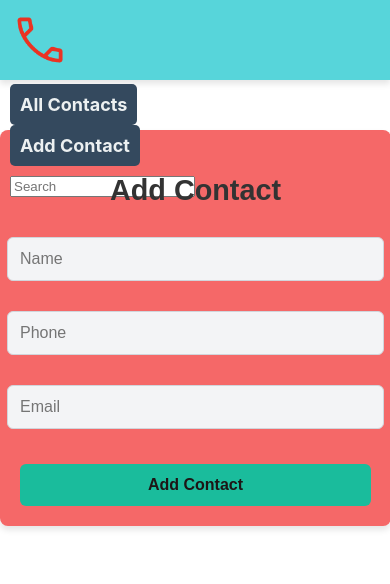
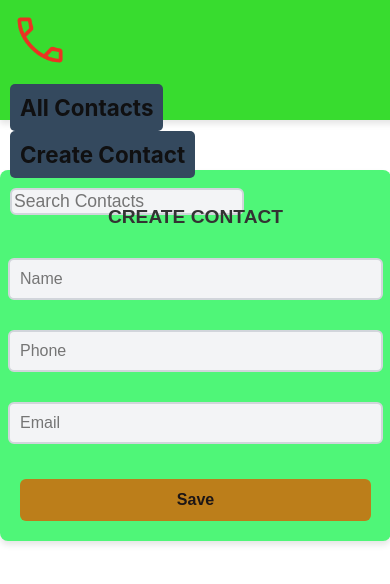
Before and after one commit to MithunM20/CONTACTapp_MERN, a React (Create React App) app in the folder frontend/: page /addContact in a window 390 px wide. Shown: the top 584 px of the page. Built offline with nearby package versions, Linux system fonts and the light colour scheme; no server answers.

Commit message:
search function added and changed some styles

```diff
--- a/frontend/public/index.html
+++ b/frontend/public/index.html
@@ -24,7 +24,7 @@
       work correctly both with client-side routing and a non-root public URL.
       Learn how to configure a non-root public URL by running `npm run build`.
     -->
-    <title>React App</title>
+    <title>Contact Management</title>
   </head>
   <body>
     <noscript>You need to enable JavaScript to run this app.</noscript>
--- a/frontend/src/App.js
+++ b/frontend/src/App.js
@@ -10,6 +10,7 @@ import ContactDetails from './components/ContactDetails';
 function App(){
   const [contacts,setContacts]=useState([]);
   const [editContact,setEditContact]=useState(null);
+  const [searchTerm,setSearchTerm]=useState('');
 
   useEffect(()=>{
     fetchContacts();
@@ -57,6 +58,10 @@ function App(){
     }
   };
 
+  const filteredContacts=contacts.filter((contact)=>{
+    return contact.name.toLowerCase().includes(searchTerm.toLowerCase());
+  });
+
   return(
     <div className='container'>
       <Router>
@@ -64,9 +69,11 @@ function App(){
             <Routes>
               <Route path='/'
                 element={<ContactDashboard
-                          contacts={contacts}
+                          contacts={filteredContacts}
                           deleteContact={deleteContact}
-                          onEdit={handleEdit} />}
+                          onEdit={handleEdit}
+                          setSearchTerm={setSearchTerm}
+                          />}
               />
 
               <Route path='/addContact'
--- a/frontend/src/ContactDetails.css
+++ b/frontend/src/ContactDetails.css
@@ -14,7 +14,7 @@
     color: #333333;
     margin-bottom: 20px;
     text-align: center;
-    font-size: 1.8rem;
+    font-size: 1.3rem;
     border-bottom: 2px solid #bc1a42;
     padding-bottom: 10px;
 }
--- a/frontend/src/ContactForm.css
+++ b/frontend/src/ContactForm.css
@@ -1,6 +1,6 @@
 .contact-form-container {
     font-family: 'Arial', sans-serif;
-    background-color: #f56868;
+    background-color: #4ff678;
     max-width: 500px;
     width: 90%;
     margin: 50px auto;
@@ -13,23 +13,23 @@
 .contact-form-container h2{
   color: #333333;
   margin-bottom: 20px;
-  font-size: 1.8rem;
+  font-size: 1.2rem;
 }
 
 .contact-form-container form input{
   width: 100%;
-  padding: 12px;
+  padding: 10px;
   margin: 10px 0;
-  border: 1px solid #d1d5db;
+  border: 2px solid #d1d5db;
   border-radius: 6px;
   font-size: 1rem;
-  color: #4b5563;
+  color: #282d35;
   background-color: #f3f4f6;
   transition: all 0.3s ease;
 }
 
 .contact-form-container form input:focus {
-  border-color: #1abc9c;
+  border-color: #bc1a1a;
   background-color: #ffffff;
   outline: none;
   box-shadow: 0 0 8px rgba(26, 188, 156, 0.2);
@@ -42,7 +42,7 @@
   border-radius: 6px;
   font-size: 1rem;
   font-weight: bold;
-  background-color: #1abc9c;
+  background-color: #bc7e1a;
   color: #1d1616;
   cursor: pointer;
   transition: all 0.3s ease;
--- a/frontend/src/ContactList.css
+++ b/frontend/src/ContactList.css
@@ -1,13 +1,10 @@
 
-h1{
-    text-align: center;
-    margin-top: 70px;
-}
+
 .contact-card {
   display: flex;
   justify-content: space-between;
   align-items: center;
-  border: 2px solid #e0e0e0;
+  border: 5px solid #e0e0e0;
   padding: 15px 20px;
   margin: 15px auto;
   border-radius: 12px;
@@ -22,12 +19,10 @@ h1{
   box-shadow: 0 8px 16px rgba(0, 0, 0, 0.2);
 }
 
-
-
 .contact-card h2 {
   color: #2c3e50;
   margin: 0;
-  font-size: 1.5rem;
+  font-size: 1.3rem;
   font-weight: bold;
 }
 
@@ -38,7 +33,7 @@ h1{
 }
 
 .contact-card h2 a:hover {
-  color: #34db71;
+  color: #7734db;
 }
 
 
@@ -60,7 +55,6 @@ h1{
   opacity: 0.8;
 }
 
-
 .buttons img {
   width: 35px;
   height: 35px;
--- a/frontend/src/Navbar.css
+++ b/frontend/src/Navbar.css
@@ -3,9 +3,9 @@
   display: flex;
   justify-content: space-between;
   align-items: center;
-  background-color: #57d5da;
+  background-color: #38dc2f;
   padding: 10px 20px;
-  height: 60px;
+  height: 100px;
   box-shadow: 0 4px 6px rgba(0, 0, 0, 0.1);
 }
 
@@ -34,24 +34,31 @@
 }
 .navbar-menu li a{
     text-decoration: none;
-    color: #ecf0f1;
+    color: #101011;
     font-weight: bold;
-    font-size: large;
+    font-size: 1.4rem;
     width: 100%;
-    padding: 10px;
+    padding: 20px;
 }
 
 .navbar-menu li a:hover{
     color: #f31149;
 }
 
-.navbar-right {
+.navbar-right input{
     display: flex;
     align-items: center;
+    border: 2px solid #d1d5db;
+    border-radius: 6px;
+    font-size: 1.1rem;
+    color: #3c444f;
+    background-color: #f3f4f6;
+    transition: all 0.3s ease;
 }
 
 @media (max-width: 768px) {
   .navbar {
+    width: 100%;
     display: flex;
     flex-direction: column;
     align-items: flex-start;
--- a/frontend/src/components/ContactDashboard.jsx
+++ b/frontend/src/components/ContactDashboard.jsx
@@ -3,13 +3,13 @@ import { useNavigate } from "react-router-dom";
 import Navbar from "./NavBar";
 import ContactList from "./ContactList";
 
-const ContactDashboard=({contacts,deleteContact,onEdit})=>{
+const ContactDashboard=({contacts,deleteContact,onEdit,setSearchTerm})=>{
 
   const navigate=useNavigate();
 
   return(
     <div>
-      <Navbar/>
+      <Navbar setSearchTerm={setSearchTerm}/>
       <ContactList
         contacts={contacts}
         deleteContact={deleteContact}
--- a/frontend/src/components/ContactForm.jsx
+++ b/frontend/src/components/ContactForm.jsx
@@ -30,8 +30,7 @@ const ContactForm=({addOrUpdateContact,editContact})=>{
     <div>
       <Navbar/>
       <div className="contact-form-container">
-
-      <h2>{editContact? 'Edit Contact' : 'Add Contact'}</h2>
+        <h2>{editContact? 'EDIT CONTACT' : 'CREATE CONTACT'}</h2>
         <form onSubmit={handleSubmit}>
           <input type="text" placeholder="Name" value={name} onChange={(e)=>setName(e.target.value)} required />
 
@@ -40,7 +39,7 @@ const ContactForm=({addOrUpdateContact,editContact})=>{
           <input type="text" placeholder="Email" value={email} onChange={(e)=>setEmail(e.target.value)} required />
 
           <button type="submit">
-          {editContact ? 'Update Contact' : 'Add Contact'}
+            {editContact ? 'Update Contact' : 'Save'}
           </button>
         </form>
       </div>
--- a/frontend/src/components/ContactList.jsx
+++ b/frontend/src/components/ContactList.jsx
@@ -6,19 +6,15 @@ import edit from '../assets/edit.png';
 
 const ContactList=({contacts,deleteContact,onEdit})=>{
   return(
-    <div>
-      <h1>All Contacts</h1>
+    <div className="bg">
       {contacts.map((contact)=>(
         <div key={contact._id} className="contact-card">
           <h2>
             <Link to={`/contacts/${contact._id}`}>{contact.name}</Link>
           </h2>
-          {/* <h2>{contact.name}</h2>
-          <p>{contact.phone}</p>
-          <p>{contact.email}</p> */}
           <div className="buttons">
-            <button onClick={()=>deleteContact(contact._id)}><img src={deleteIcon}/></button>
-            <button onClick={()=>onEdit(contact)}><img src={edit}/></button>
+            <button onClick={()=>deleteContact(contact._id)}><img src={deleteIcon} alt="delete"/></button>
+            <button onClick={()=>onEdit(contact)}><img src={edit} alt="edit"/></button>
           </div>
         </div>
       ))}
--- a/frontend/src/components/NavBar.jsx
+++ b/frontend/src/components/NavBar.jsx
@@ -8,7 +8,11 @@ const Navbar=({setSearchTerm,setMenu})=>{
 
   const handleMenuClick=(menuItem)=>{
     setActiveMenu(menuItem);
-  }
+  };
+
+  const handleSearch=(e)=>{
+    setSearchTerm(e.target.value);
+  };
 
   return(
     <div className="navbar">
@@ -21,11 +25,11 @@ const Navbar=({setSearchTerm,setMenu})=>{
         </li>
 
         <li onClick={()=>handleMenuClick("add-contact")}className={menu==="add-contact" ? "active" : ""}>
-          <Link to="/addContact">Add Contact</Link>
+          <Link to="/addContact">Create Contact</Link>
         </li>
       </ul>
       <div className="navbar-right">
-        <input type="text" placeholder="Search" onChange={(e)=>setSearchTerm(e.target.value)} className="navbar-search-input" />
+        <input type="text" placeholder="Search Contacts" onChange={handleSearch} className="navbar-search-input" />
       </div>
     </div>
   )
```
Also changed, not shown: 1 other file (tests, documents, lock files or other folders). Lines whose indentation alone changed are shown as unchanged.
